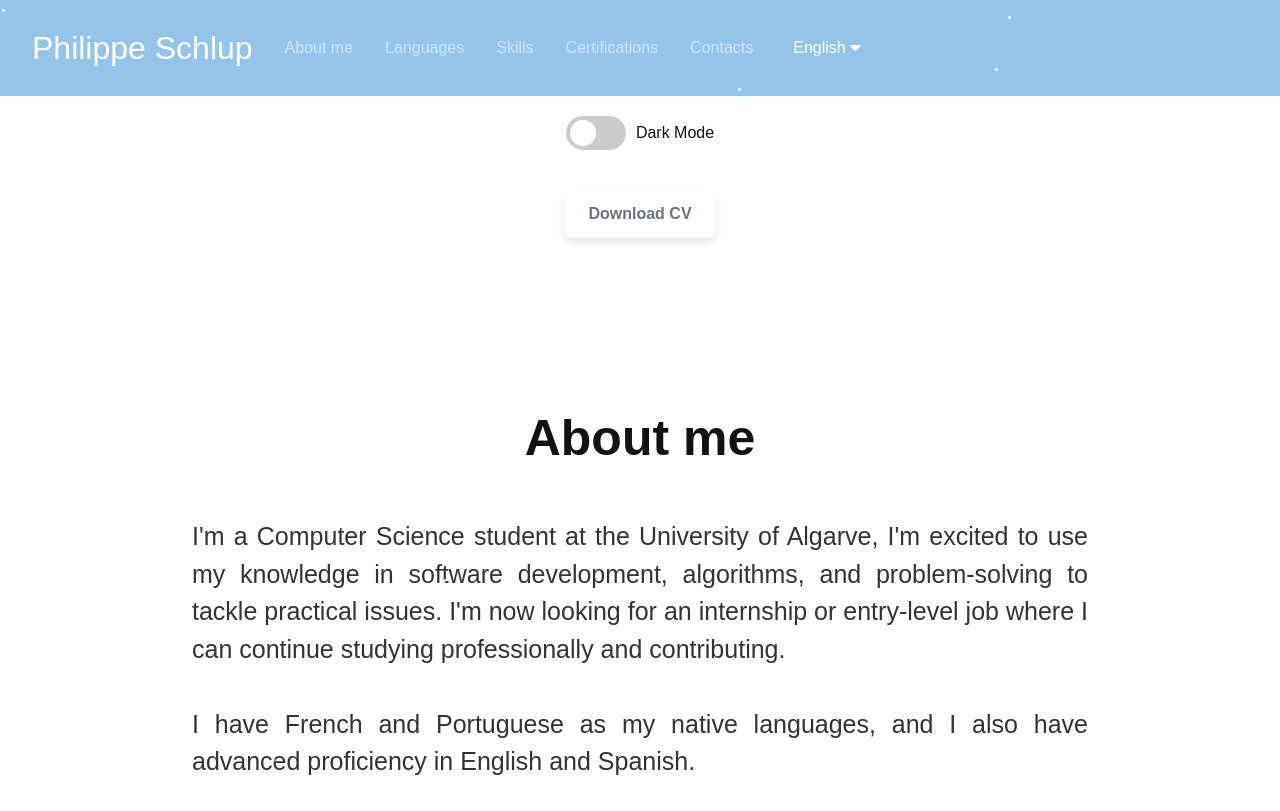
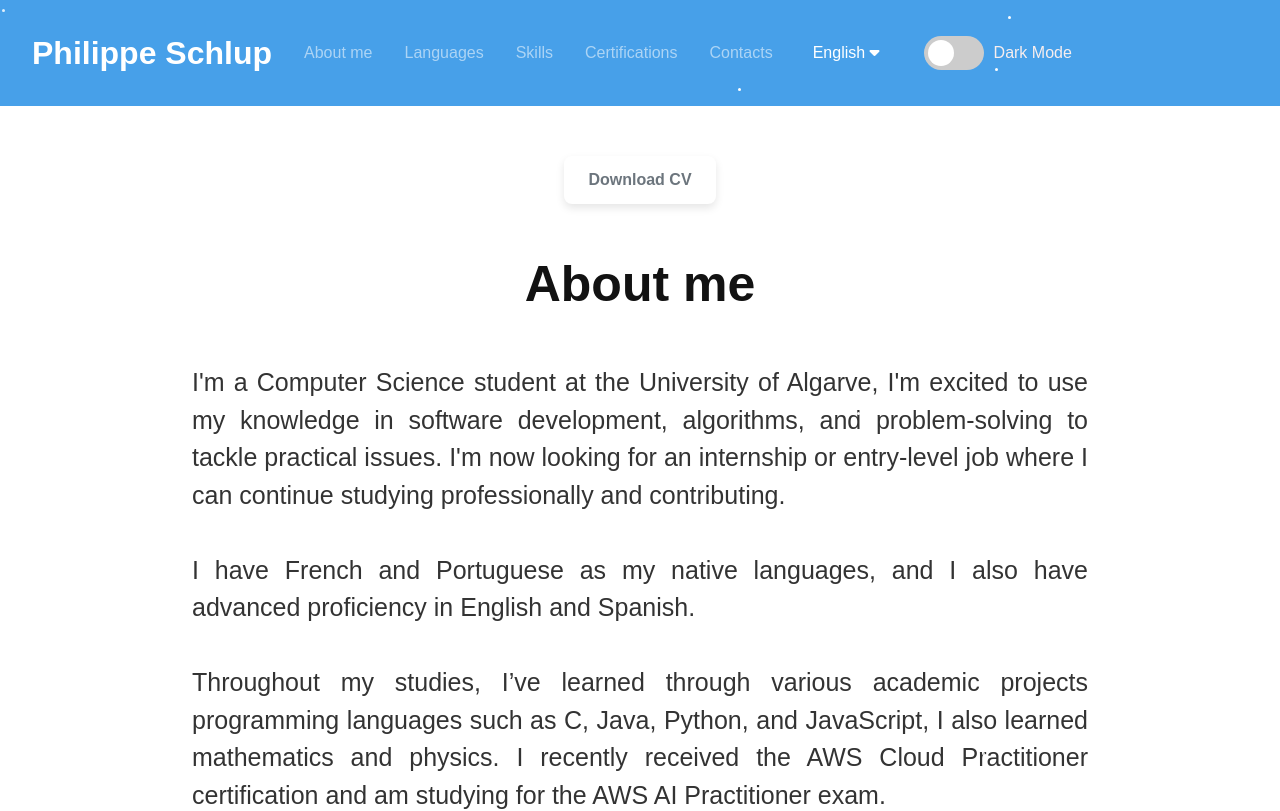
Before and after one commit to PhilippeSchlup/Portfolio, a plain HTML site: page index.html in a window 1280 px wide. Shown: the top 811 px of the page. Drawn offline with nearby package versions, Linux system fonts and the light colour scheme.

Commit message:
portfolio 3.3 dark mode button and navbar update

```diff
--- a/css/portfolio.css
+++ b/css/portfolio.css
@@ -81,7 +81,8 @@ html {
     box-shadow: 0 4px 8px rgba(0, 0, 0, 0.1);
     transition: background-color 0.3s ease, transform 0.3s ease;
     outline: none;
-    margin: 20px;
+    margin: 50px;
+
 }
 
 
@@ -213,22 +214,17 @@ input:checked + .slider:before {
 .theme-label {
     margin-left: 10px;
     font-size: 16px;
+    color: #f8eeee;
 }
 
-.navbar {
-    background-color: #fff;
+
+#headerNav {
+    background-color: #47a0e9; /* Light background color */
 }
 
-#headerNav {
-    background-color: #95c4eb; /* Light background color */
-}
-
-.nav-link {
-    color: #ffffff; /* Dark text color for light mode */
-}
 
 footer {
-    background-color: #95c4eb;
+    background-color: #47a0e9;
 }
 
 .responsive-icon{
@@ -248,10 +244,6 @@ footer {
     color: #ffffff; /* Light title */
 }
 
-
-.dark-mode .navbar {
-    background-color: #333;
-}
 
 .dark-mode #headerNav {
     background-color: #333;
--- a/index.html
+++ b/index.html
@@ -11,13 +11,13 @@
     <script src="https://cdn.jsdelivr.net/npm/bootstrap@5.3.3/dist/js/bootstrap.bundle.min.js" integrity="sha384-YvpcrYf0tY3lHB60NNkmXc5s9fDVZLESaAA55NDzOxhy9GkcIdslK1eN7N6jIeHz" crossorigin="anonymous"></script>
     <link rel="stylesheet" href="https://cdnjs.cloudflare.com/ajax/libs/font-awesome/6.5.1/css/all.min.css">
     <script src='https://kit.fontawesome.com/a076d05399.js' crossorigin='anonymous'></script>
-    <title>Portfolio</title>
-    <link rel="icon" href="img/ps_icon_2.png">
+    <title>Philippe Schlup's Portfolio</title>
+    <link rel="icon" href="img/icon_3.png">
 </head>
 <body>
     <nav class="navbar navbar-expand-lg navbar-dark p-3" id="headerNav" >
 
-        <a class="navbar-brand d-block d-lg-none" href="#headerNav">
+        <a class="navbar-brand d-block d-lg-none" style="font-weight:900;" href="#headerNav">
             Philippe Schlup
         </a>
 
@@ -28,7 +28,7 @@
         <div class="collapse navbar-collapse" id="navbarNavDropdown">
             <ul class="navbar-nav d-flex align-items-center">
                 <li class="nav-item d-none d-lg-block">  <!-- Added classes to show only on large screens -->
-                    <a class="nav-link mx-2" style="color: white; font-size: 2rem;" href="#headerNav">
+                    <a class="nav-link mx-2" style="color: white; font-size: 2rem; font-weight:900;" href="#headerNav">
                         Philippe Schlup
                     </a>
                 </li>
@@ -60,6 +60,13 @@
                         <button class="language-button" onclick="changeLanguage('en')">English</button>
                     </div>
                 </div>
+                <div class="theme-switch-wrapper">
+                    <label class="theme-switch" for="checkbox">
+                        <input type="checkbox" id="checkbox">
+                        <div class="slider round"></div>
+                    </label>
+                    <span class="theme-label" id="themeLabel">Dark Mode</span>
+                </div>
             </ul>
         </div>
 
@@ -67,20 +74,14 @@
 
 
 
-    <div class="theme-switch-wrapper">
-        <label class="theme-switch" for="checkbox">
-            <input type="checkbox" id="checkbox">
-            <div class="slider round"></div>
-        </label>
-        <span class="theme-label" id="themeLabel">Dark Mode</span>
-    </div>
+
 
     <div class="center">
 
         <button id="downloadCV" class="cool-grey-button">Download CV</button>
         <button onclick="topFunction()" id="scroll-top" title="Go to top"><i class='fas fa-arrow-up'></i></button>
 
-        <div class="fade-in-effect" id="about">
+        <div class="fade-in-effect" id="about" style="margin-top: 0;">
             <h1 class="title"></h1>
             <p class="text">
 
@@ -128,8 +129,7 @@
                 <a href="https://www.linkedin.com/in/philippe-schlup-78651a235/"><i class="fa-brands fa-linkedin responsive-icon"></i></a>
                 <a href="https://github.com/PhilippeSchlup"><i class="fa-brands fa-github responsive-icon"></i></a>
                 <a href="mailto:philippe.schlup@gmail.com"><i class="fas fa-envelope responsive-icon"></i></a>
-                <a href="tel:+351910194788"><i class="fas fa-phone responsive-icon"></i>
-                </a>
+                <a href="tel:+351910194788"><i class="fas fa-phone responsive-icon"></i></a>
             </div>
         </div>
 
--- a/js/portfolio.js
+++ b/js/portfolio.js
@@ -8,11 +8,30 @@ document.addEventListener('DOMContentLoaded', () => {
     const body = document.body;
 
 
+    function applyTheme(theme) {
+        if (theme === 'dark') {
+            body.classList.add('dark-mode');
+            toggleCheckbox.checked = true;
+        } else {
+            body.classList.remove('dark-mode');
+            toggleCheckbox.checked = false;
+        }
+    }
+
+    // Retrieve the saved theme from localStorage on page load
+    const savedTheme = localStorage.getItem('theme');
+    applyTheme(savedTheme || 'light'); // Default to 'light' if nothing is saved
+
+    // Add event listener for the toggle switch
     toggleCheckbox.addEventListener('change', () => {
-
-        body.classList.toggle('dark-mode');
+        if (toggleCheckbox.checked) {
+            body.classList.add('dark-mode');
+            localStorage.setItem('theme', 'dark');
+        } else {
+            body.classList.remove('dark-mode');
+            localStorage.setItem('theme', 'light');
+        }
     });
-
     const faders = document.querySelectorAll('.fade-in-effect');
 
     const appearOptions = {
@@ -176,7 +195,7 @@ function updateContentForLanguage(lang) {
                     <a href="https://www.linkedin.com/in/philippe-schlup-78651a235/"><i class="fa-brands fa-linkedin responsive-icon"></i></a>
                     <a href="https://github.com/PhilippeSchlup"><i class="fa-brands fa-github responsive-icon"></i></a>
                     <a href="mailto:philippe.schlup@gmail.com"><i class="fas fa-envelope responsive-icon"></i></a>
-                    <i class="fas fa-phone responsive-icon"></i>
+                    <a href="tel:+351910194788"><i class="fas fa-phone responsive-icon"></i></a>
                 `
             },
             downloadCV: "Download CV",
@@ -219,7 +238,7 @@ function updateContentForLanguage(lang) {
                     <a href="https://www.linkedin.com/in/philippe-schlup-78651a235/"><i class="fa-brands fa-linkedin responsive-icon"></i></a>
                     <a href="https://github.com/PhilippeSchlup"><i class="fa-brands fa-github responsive-icon"></i></a>
                     <a href="mailto:philippe.schlup@gmail.com"><i class="fas fa-envelope responsive-icon"></i></a>
-                    <i class="fas fa-phone responsive-icon"></i>
+                    <a href="tel:+351910194788"><i class="fas fa-phone responsive-icon"></i></a>
                 `
             },
             downloadCV: "Descargar CV",
@@ -263,7 +282,7 @@ function updateContentForLanguage(lang) {
                     <a href="https://www.linkedin.com/in/philippe-schlup-78651a235/"><i class="fa-brands fa-linkedin responsive-icon"></i></a>
                     <a href="https://github.com/PhilippeSchlup"><i class="fa-brands fa-github responsive-icon"></i></a>
                     <a href="mailto:philippe.schlup@gmail.com"><i class="fas fa-envelope responsive-icon"></i></a>
-                    <i class="fas fa-phone responsive-icon"></i>
+                    <a href="tel:+351910194788"><i class="fas fa-phone responsive-icon"></i></a>
                 `
             },
             downloadCV: "Télécharger le CV",
@@ -307,7 +326,7 @@ function updateContentForLanguage(lang) {
                     <a href="https://www.linkedin.com/in/philippe-schlup-78651a235/"><i class="fa-brands fa-linkedin responsive-icon"></i></a>
                     <a href="https://github.com/PhilippeSchlup"><i class="fa-brands fa-github responsive-icon"></i></a>
                     <a href="mailto:philippe.schlup@gmail.com"><i class="fas fa-envelope responsive-icon"></i></a>
-                    <i class="fas fa-phone responsive-icon"></i>
+                    <a href="tel:+351910194788"><i class="fas fa-phone responsive-icon"></i></a>
                 `
             },
             downloadCV: "Baixar CV",
```
Also changed, not shown: img/icon_3.png (added).
